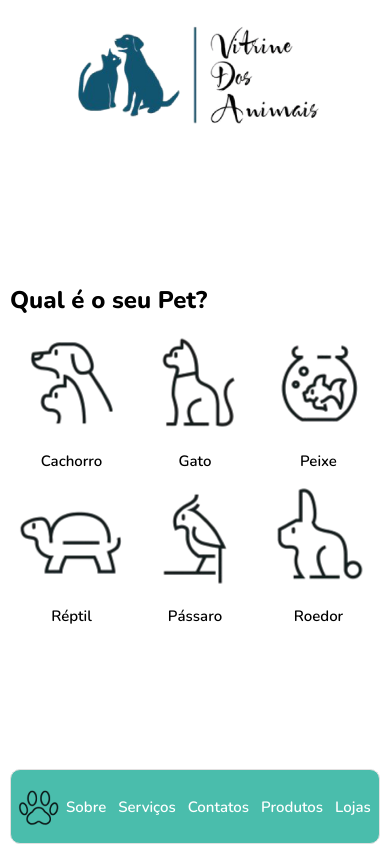
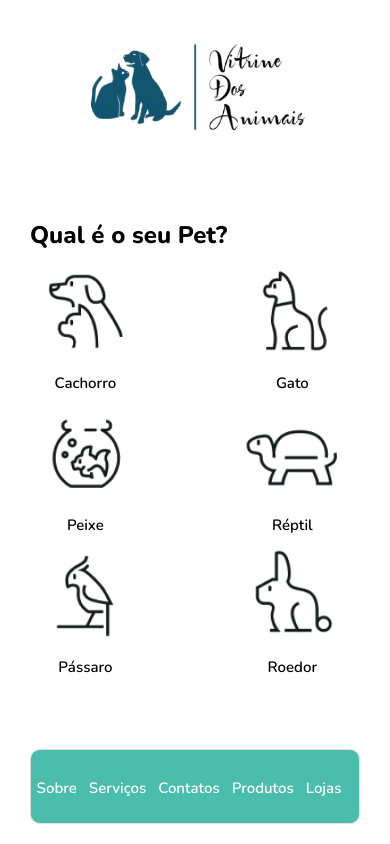
Before and after one commit to jheymison-simoes/frontend_petshop, a React (Create React App) app: page / in a window 390 px wide. Built offline with nearby package versions, Linux system fonts and the light colour scheme.

Commit message:
Alterações

```diff
--- a/src/pages/HomePage/index.tsx
+++ b/src/pages/HomePage/index.tsx
@@ -73,9 +73,10 @@ function HomePage(){
                         </Link>
                     </div>
                 </div>
-
                 <NavBar />
             </div>
+
+            {/* Background */}
             <div className="home-background-dir">
             </div>
         </div>
--- a/src/pages/HomePage/style.css
+++ b/src/pages/HomePage/style.css
@@ -118,6 +118,19 @@ li:last-child {
         justify-content: space-between;
         min-width: 370px;
         height: 100%;
+        padding: 20px;
+    }
+    .options-select {
+        width: 90%;
+    }
+    #img-select {
+        width: 100%;
+    }
+    .navbar {
+        justify-content: center;
+    }
+    .navbar-logo {
+        display: none;
     }
     .home-background-dir {
         display: none;
--- a/tsconfig.json
+++ b/tsconfig.json
@@ -18,7 +18,7 @@
     "resolveJsonModule": true,
     "isolatedModules": true,
     "noEmit": true,
-    "jsx": "react"
+    "jsx": "react-jsx"
   },
   "include": [
     "src"
```
Also changed, not shown: 1 other file (tests, documents, lock files or other folders).
